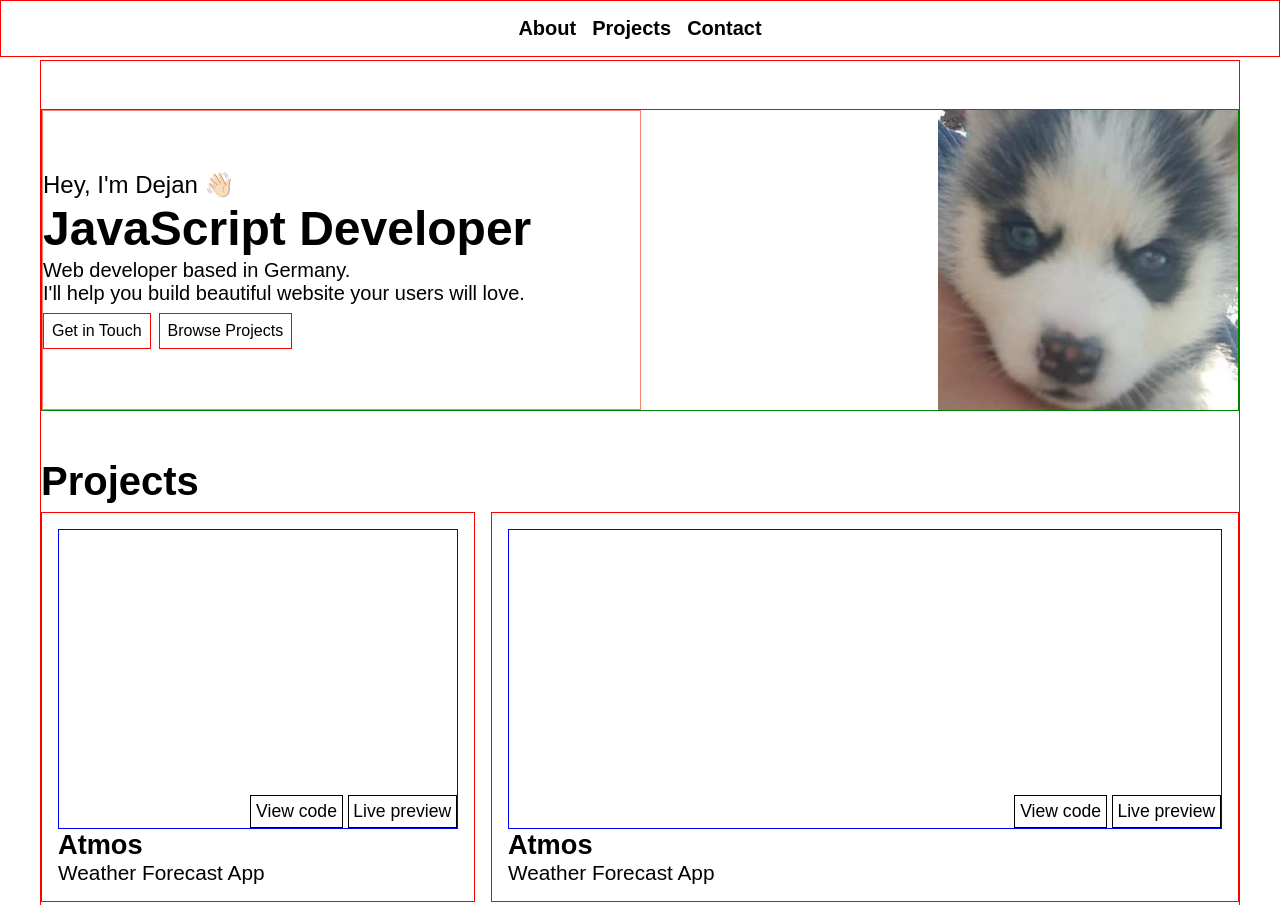
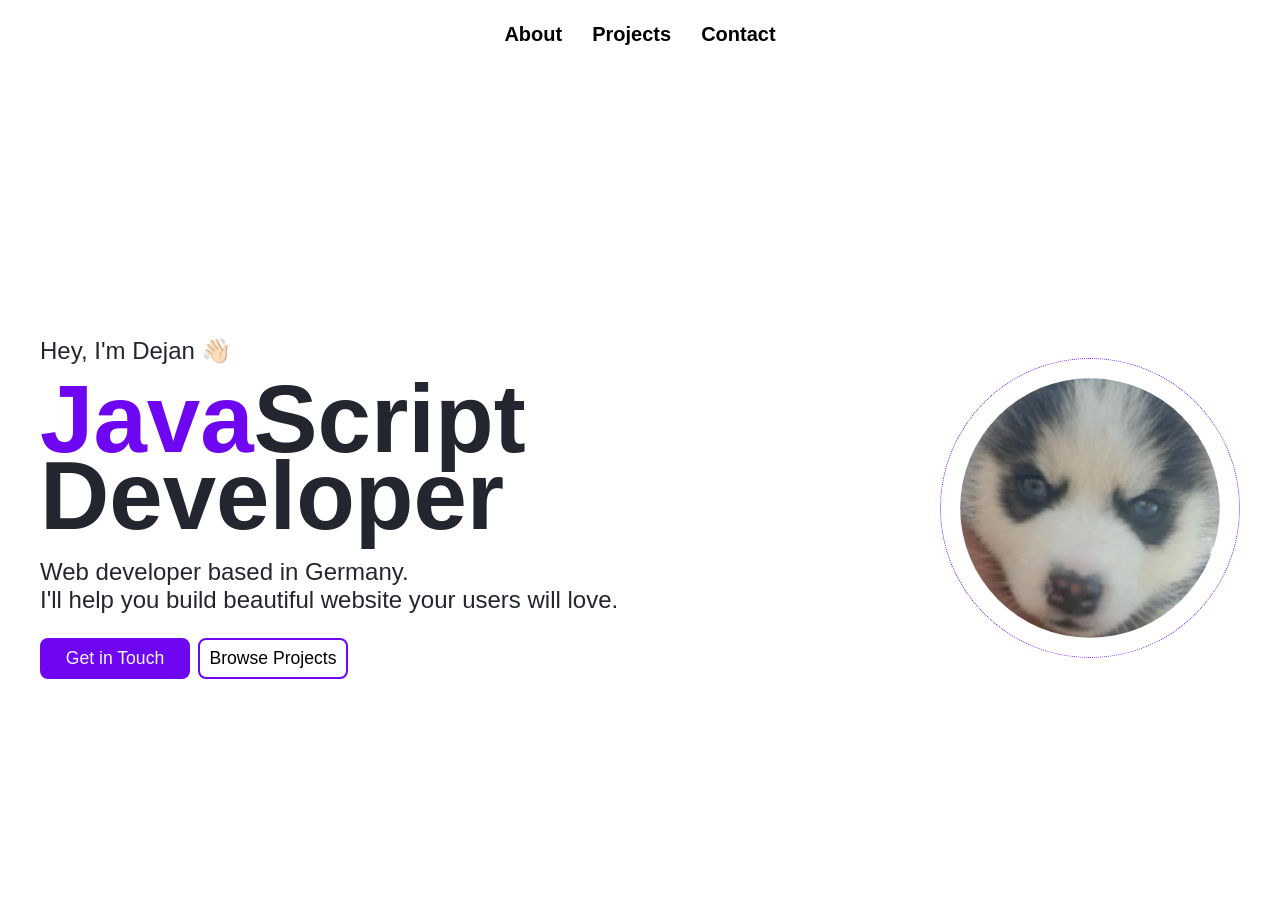
Before and after one commit to dejanpls/portfolio, a website built with webpack: page src/template.html in a window 1280 px wide. Shown: the top 905 px of the page. Built offline with nearby package versions, Linux system fonts and the light colour scheme; a web font is replaced by a local one.

Commit message:
style: change colors of fonts and borders

```diff
--- a/src/styles/general.css
+++ b/src/styles/general.css
@@ -3,6 +3,7 @@
   margin: 0;
   box-sizing: border-box;
   font-family: 'Funnel Sans', sans-serif;
+  color: #24262f;
 }
 
 div.wrapper {
--- a/src/styles/main.css
+++ b/src/styles/main.css
@@ -8,7 +8,6 @@
 main {
   width: 100%;
   max-width: 1200px;
-  border: 1px solid red;
 }
 
 header#about {
@@ -16,11 +15,15 @@ header#about {
   margin: 3rem 0;
   flex-wrap: wrap;
   width: 100%;
-  border: 1px solid green;
   scroll-margin-top: 110px;
+  height: 50vh;
+  min-height: 800px;
 }
 
-.left-column,
+.left-column {
+  flex: 2 1 0;
+}
+
 .right-column {
   flex: 1 1 0;
 }
@@ -30,47 +33,90 @@ header#about {
   flex-direction: column;
   justify-content: center;
   min-width: 300px;
-  border: 1px solid salmon;
+  gap: 1.5rem;
 }
 
 .right-column {
   display: flex;
   justify-content: flex-end;
+  align-items: center;
 }
 
 div.left-column h1 {
-  font-size: 24px;
+  font-size: 1.5rem;
   font-weight: 300;
-  margin-bottom: 8px;
+  margin-bottom: -8px;
 }
 
 div.left-column h2 {
-  font-size: 48px;
+  font-size: 6rem;
   font-weight: 800;
-  margin-bottom: 8px;
-  line-height: 0.9;
+  line-height: 0.8;
+}
+
+div.left-column h2 > span {
+  color: rgb(110, 6, 242);
 }
 
 div.left-column p {
-  font-size: 20px;
+  font-size: 1.5rem;
   font-weight: 300;
 }
 
 div.cta {
-  margin-top: 8px;
   display: flex;
   gap: 8px;
 }
 
 div.cta > a {
+  width: 150px;
   text-decoration: none;
   color: black;
-  border: 1px solid red;
+  border: 2px solid rgb(110, 6, 242);
   padding: 8px;
+  font-size: 1.1rem;
+  text-align: center;
+  border-radius: 8px;
+  transition:
+    background-color 0.3s ease-in-out,
+    color 0.3s ease-in-out,
+    border 0.3s ease-in-out;
+}
+
+div.cta .contact-cta {
+  background-color: rgb(110, 6, 242);
+  color: aliceblue;
+}
+
+div.cta .contact-cta:hover {
+  background-color: rgb(122, 47, 219);
+}
+
+div.cta .projects-cta:hover {
+  background-color: #24262f;
+  border: 2px solid #24262f;
+  color: aliceblue;
 }
 
 div.right-column > img {
   max-height: 300px;
+  border-radius: 50%;
+  border: 1px dotted rgb(110, 6, 242);
+  padding: 1.2rem;
+}
+
+@media (max-width: 800px) {
+  div.left-column h1 {
+    font-size: 1.4rem;
+  }
+
+  div.left-column h2 {
+    font-size: 4.8rem;
+  }
+
+  div.left-column p {
+    font-size: 1.4rem;
+  }
 }
 
 @media (max-width: 700px) {
@@ -78,7 +124,21 @@ div.right-column > img {
     flex: 2 1 400px;
   }
 
+  div.left-column h1 {
+    font-size: 1.4rem;
+  }
+
+  div.left-column h2 {
+    font-size: 3.5rem;
+  }
+
+  div.left-column p {
+    font-size: 1.2rem;
+    margin-bottom: 8px;
+  }
+
   header#about {
+    height: 85vh;
     gap: 2rem;
   }
 
--- a/src/styles/nav.css
+++ b/src/styles/nav.css
@@ -1,5 +1,4 @@
 div.menu-container {
-  border: 1px solid red;
   display: flex;
   justify-content: center;
   width: 100%;
@@ -20,4 +19,11 @@ nav > a {
   color: black;
   font-size: 20px;
   font-weight: 700;
+  border: 3px solid white;
+  padding: 4px;
+  transition: border-bottom 0.2s ease-in-out;
 }
+
+nav > a:hover {
+  border-bottom: 3px solid rgb(110, 6, 242);
+}
--- a/src/template.html
+++ b/src/template.html
@@ -42,7 +42,7 @@
           <header id="about">
             <div class="left-column">
               <h1>Hey, I'm Dejan 👋🏻</h1>
-              <h2>JavaScript Developer</h2>
+              <h2><span>Java</span>Script Developer</h2>
               <div class="introduction">
                 <p>Web developer based in Germany.</p>
                 <p>
@@ -51,8 +51,8 @@
               </div>
 
               <div class="cta">
-                <a href="#contact">Get in Touch</a>
-                <a href="#projects">Browse Projects</a>
+                <a class="contact-cta" href="#contact">Get in Touch</a>
+                <a class="projects-cta" href="#projects">Browse Projects</a>
               </div>
             </div>
 
```
